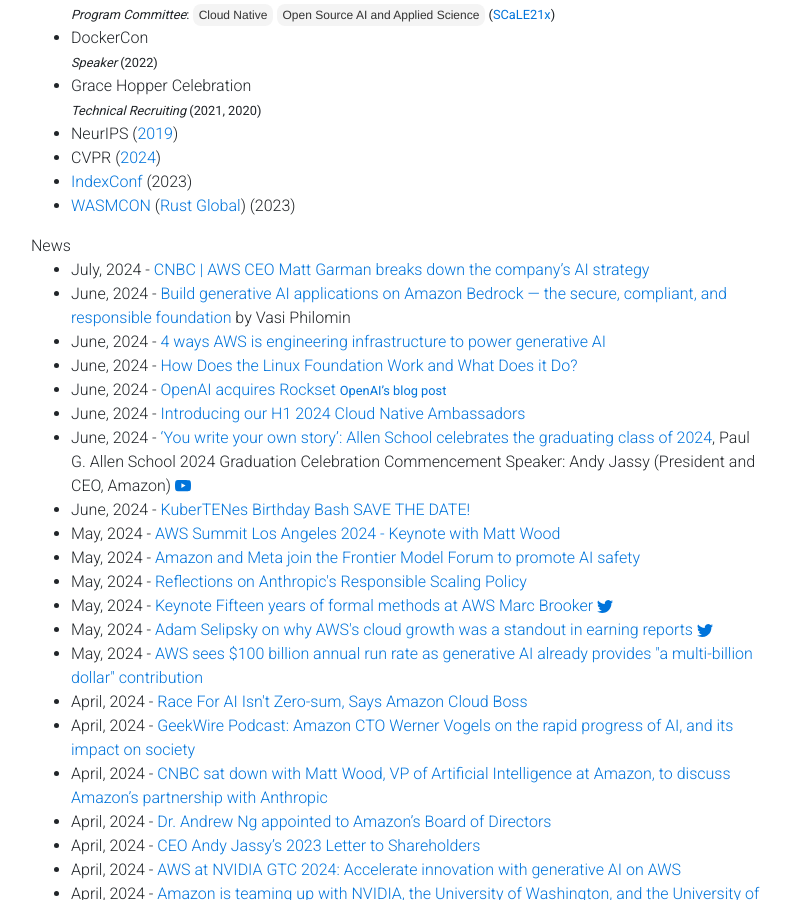
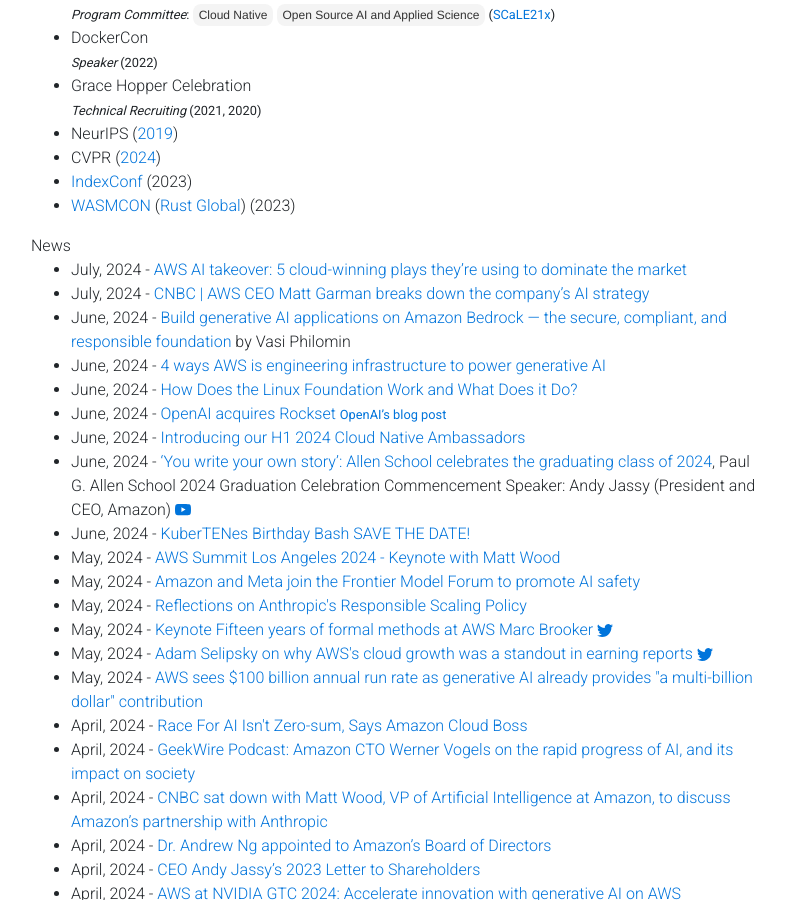
Before and after one commit to gfw001/gfw001.github.io, a Jekyll site: the page portfolio.html, which Jekyll copies as it is, in a window 1280 px wide and 900 px high, scrolled down 1952 px. Shown: the whole window, without its empty margins (54-844 px from the left). Built offline with Jekyll 4.4.1, drawn with Linux system fonts in a browser that asks for light colours; nearby versions of some CDN libraries; a style sheet for code colours, icons or effects is not loaded.

Commit message:
Update portfolio.html

```diff
--- a/portfolio.html
+++ b/portfolio.html
@@ -327,6 +327,9 @@
 
       News
 	<ul>
+	<li>
+	       July, 2024 - <a href="https://venturebeat.com/ai/aws-ai-takeover-5-cloud-winning-plays-theyre-using-to-dominate-the-market/">AWS AI takeover: 5 cloud-winning plays they’re using to dominate the market</a>
+	</li>
 	<li>
 	       July, 2024 - <a href="https://www.cnbc.com/video/2024/07/01/aws-ceo-matt-garman-breaks-down-the-companys-ai-strategy.html">CNBC | AWS CEO Matt Garman breaks down the company’s AI strategy</a>
 	</li>
```
